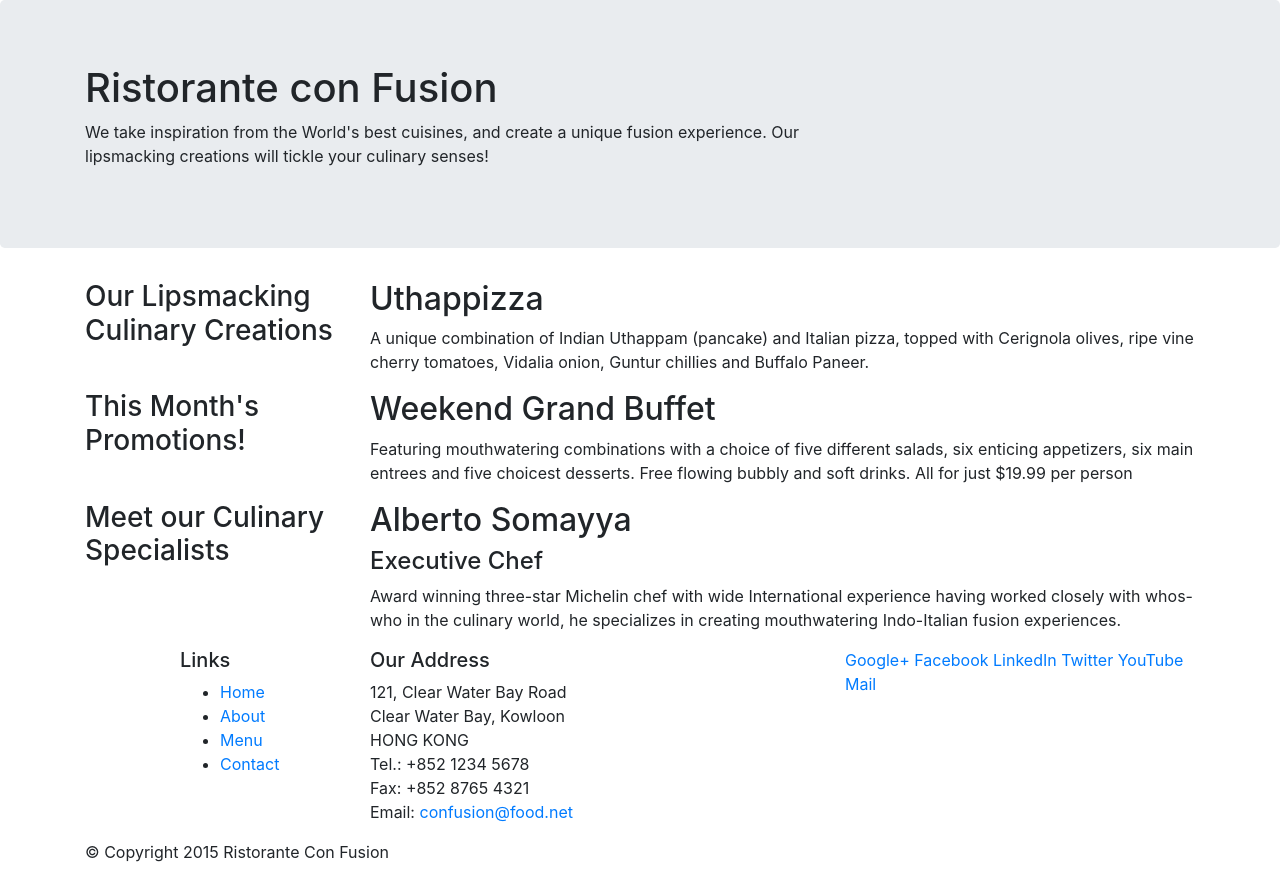
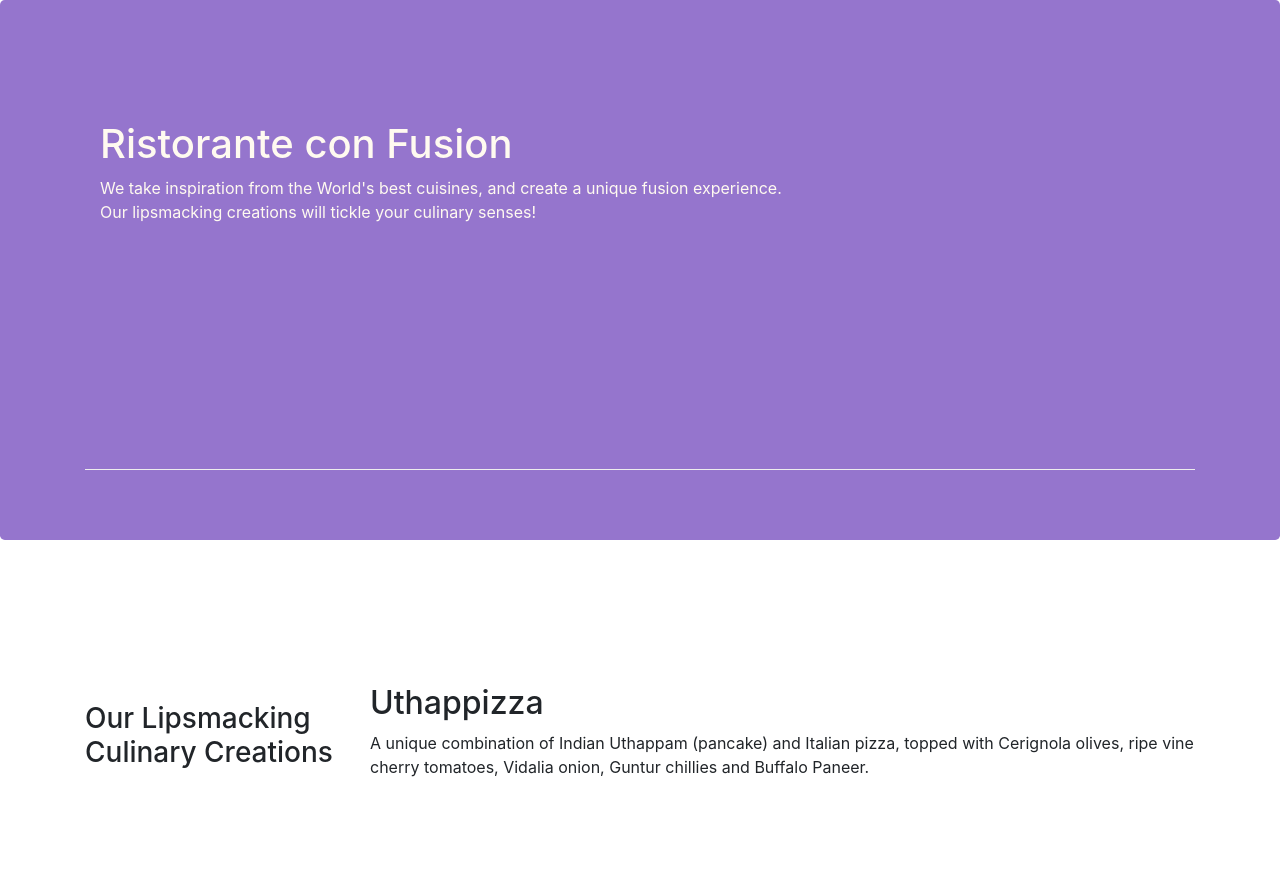
Before and after one commit to abhayp279/bootstrap4, a website: page index.html in a window 1280 px wide. Shown: the top 883 px of the page. Drawn offline with nearby package versions, Linux system fonts and the light colour scheme.

Commit message:
Boot Strap Exercise II

```diff
--- /dev/null
+++ b/css/styles.css
@@ -0,0 +1,29 @@
+.row-header{
+    margin: 0px auto;
+    padding: 0px auto;
+}
+
+.row{
+    margin: 0p auto;
+    padding: 50px 0px 50px 0px;
+    border-bottom: 1px ridge;
+    min-height: 400px;
+}
+
+.footer{
+    background-color: #D1C4E9;
+    margin: 0px auto;
+    padding: 20px 0px 20px 0px;
+}
+
+.jumbotron {
+    padding: 70px 30px 70px 30px;
+    margin: 0px auto;
+    background: #9575CD;
+    color: floralwhite;
+}
+.address {
+    font-size: 80%;
+    margin: 0px;
+    color: #0f0f0f;
+}
--- a/index.html
+++ b/index.html
@@ -11,11 +11,12 @@
 
     <!-- Bootstrap CSS -->
     <link rel="stylesheet" href="node_modules/bootstrap/dist/css/bootstrap.min.css">
+    <link rel="stylesheet" href="css/styles.css">
 <body>
 
     <header class="jumbotron">
         <div class="container">
-            <div class="row">
+            <div class="row row-header">
                 <div class="col-12 col-sm-8">
                     <h1>Ristorante con Fusion</h1>
                     <p>We take inspiration from the World's best cuisines, and create a unique fusion experience. Our lipsmacking creations will tickle your culinary senses!</p>
@@ -26,18 +27,18 @@
         </div>
     </header>
 <div class="container">
-    <div class="row">
-        <div class="col-sm-4 push-sm-8 col-md-3 push-md-9">
+    <div class="row row-content align-items-center">
+        <div class="col-sm-4 col-md-3 flex-last">
                 <h3>Our Lipsmacking Culinary Creations</h3>
             </div>
-            <div class="col-sm pull-sm-4 col-md pull-md-3">
+            <div class="col-sm col-md flex-first">
                 <h2>Uthappizza</h2>
                 <p>A unique combination of Indian Uthappam (pancake) and Italian pizza, topped with Cerignola olives, ripe vine cherry tomatoes, Vidalia onion, Guntur chillies and Buffalo Paneer.</p>
             </div>
         </div>
 
 
-        <div class="row">
+        <div class="row row-content align-items-center">
             <div class="col-sm-4 col-md-3">
                 <h3>This Month's Promotions!</h3>
             </div>
@@ -47,11 +48,11 @@
             </div>
         </div>
 
-        <div class="row">
-            <div class="col-sm-4 push-sm-8 col-md-3 push-md-9">
+        <div class="row row-content align-items-center">
+            <div class="col-sm-4 col-md-3 flex-last">
                 <h3>Meet our Culinary Specialists</h3>
             </div>
-            <div class="col-sm pull-sm-4 col-md pull-md-3">
+            <div class="col-sm col-md flex-first">
                 <h2>Alberto Somayya</h2>
                 <h4>Executive Chef</h4>
                 <p>Award winning three-star Michelin chef with wide International experience having worked closely with whos-who in the culinary world, he specializes in creating mouthwatering Indo-Italian fusion experiences. </p>
@@ -59,12 +60,12 @@
         </div>
     </div>
 
-    <footer>
+    <footer class="footer">
         <div class="container">
             <div class="row">
                 <div class="col-5 offset-1 col-sm-2">
                     <h5>Links</h5>
-                    <ul>
+                    <ul class="list-unstyled">
                         <li><a href="#">Home</a></li>
                         <li><a href="#">About</a></li>
                         <li><a href="#">Menu</a></li>
@@ -82,8 +83,8 @@
 		              Email: <a href="mailto:confusion@food.net">confusion@food.net</a>
 		           </address>
                 </div>
-                <div class="col col-sm-4">
-                    <div>
+                <div class="col col-sm-4 align-self-center">
+                    <div style="text-align: center">
                         <a href="http://google.com/+">Google+</a>
                         <a href="http://www.facebook.com/profile.php?id=">Facebook</a>
                         <a href="http://www.linkedin.com/in/">LinkedIn</a>
@@ -93,7 +94,7 @@
                     </div>
                 </div>
            </div>
-           <div class="row">
+           <div class="row justify-content-center">
                 <div class="col-auto">
                     <p>© Copyright 2015 Ristorante Con Fusion</p>
                 </div>
```
